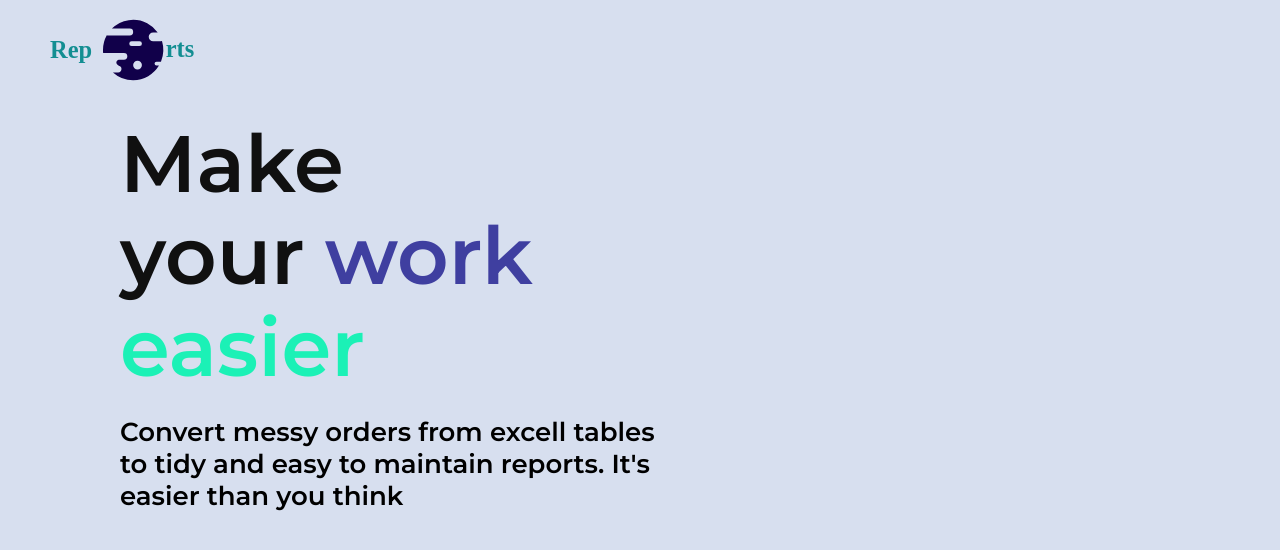
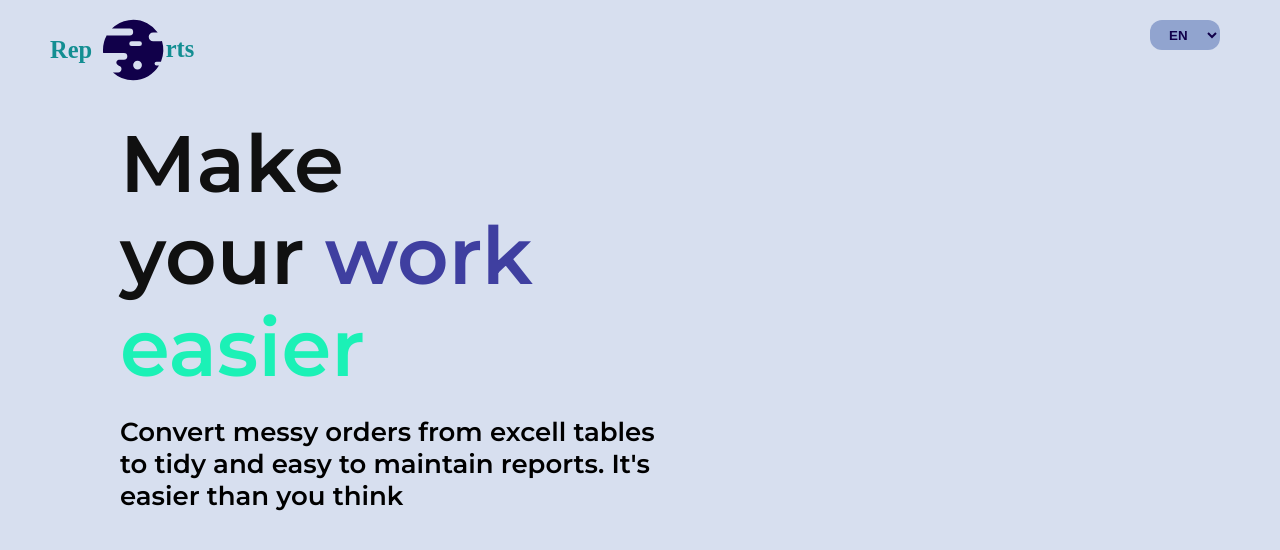
Before and after one commit to Fanki11er/Reports, a React (Create React App) app: page / in a window 1280 px wide. Shown: the top 550 px of the page. Built offline with nearby package versions, Linux system fonts and the light colour scheme.

Commit message:
Added language selection to top wrapper

```diff
--- a/src/components/LanguageSwitch/LanguageSwitch.tsx
+++ b/src/components/LanguageSwitch/LanguageSwitch.tsx
@@ -4,13 +4,16 @@ import { LanguageContext } from "../../Providers/LanguageProvider/LanguageProvid
 import { Languages } from "../../typescript/types";
 
 const LanguageSelect = styled.select`
+  position: absolute;
+  right: 60px;
+  top: 20px;
   width: 70px;
   height: 30px;
   color: ${({ theme }) => theme.veryDarkBlue};
   font-weight: bold;
   background-color: ${({ theme }) => theme.secondBackground};
   padding: 0 0 0 15px;
-  border-radius: 15px;
+  border-radius: 12px;
   border: none;
 `;
 
--- a/src/components/TopWrapper/TopWrapper.tsx
+++ b/src/components/TopWrapper/TopWrapper.tsx
@@ -1,6 +1,7 @@
 import React from "react";
 import styled from "styled-components";
 import LogoSvg from "../../assets/svg/Logo.svg";
+import LanguageSwitch from "../LanguageSwitch/LanguageSwitch";
 
 const Wrapper = styled.div`
   width: 100%;
@@ -8,6 +9,7 @@ const Wrapper = styled.div`
   display: flex;
   background-color: transparent;
   padding: 0 50px;
+  position: relative;
 `;
 
 const Logo = styled.img`
@@ -21,6 +23,7 @@ const TopWrapper = (props: React.ComponentProps<any>) => {
     <Wrapper>
       <Logo src={LogoSvg} />
       {children}
+      <LanguageSwitch />
     </Wrapper>
   );
 };
```
